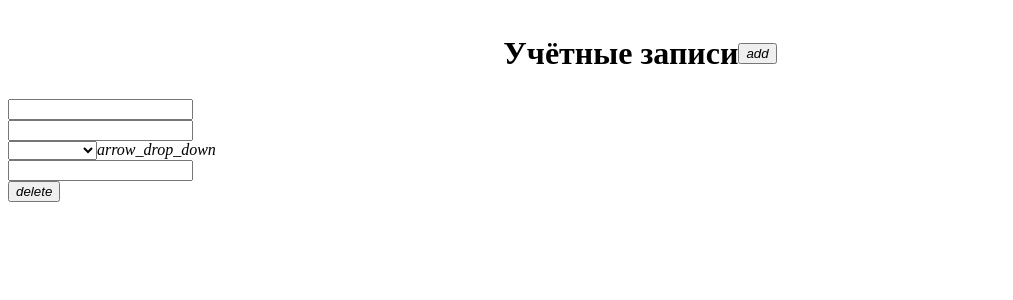
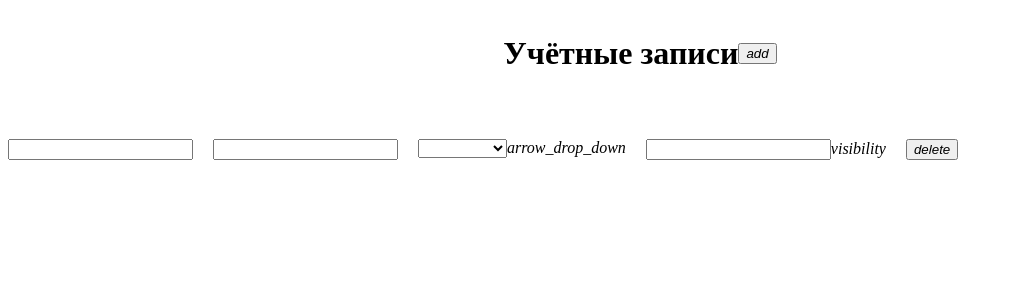
Before and after one commit to nasty23-star/selects, a Vue app: page / in a window 1280 px wide. Both pictures are taken after a click on the button "add". Shown: the top 300 px of the page, without its empty margins (0-1013 px from the left). Built offline with nearby package versions, Linux system fonts and the light colour scheme.

Commit message:
Инпут пароль сделан как пароль

```diff
--- a/src/components/VInput.vue
+++ b/src/components/VInput.vue
@@ -1,19 +1,20 @@
 <script setup lang="ts">
-const props = defineProps(['modelValue'])
+const props = defineProps(['modelValue', 'type'])
 const emit = defineEmits<{
   (e: 'update:modelValue', value: string): void
 }>()
 </script>
 <template>
-  <div class="field border input">
+  <div :class="props.type !== 'password' ? 'field border input' : 'field sufix border input'">
     <input
-      :value="props.modelValue"
+      :value="props.modelValue" :type="props.type"
       @input="emit('update:modelValue', ($event.target as HTMLInputElement).value)"
     />
+    <i v-if="props.type === 'password'">visibility</i>
   </div>
 </template>
 <style scoped>
 .input {
-  max-width: 300px;
+  margin: 0;
 }
 </style>
--- a/src/components/VNote.vue
+++ b/src/components/VNote.vue
@@ -40,14 +40,22 @@ watch(password, () => {
     <VInput v-model="flag" />
     <VInput v-model="login" />
     <VSelect v-model="selected" />
-    <VInput v-model="password" />
+    <VInput v-model="password" type="password" />
     <VButton
       @click="emit('deleteNote', note.id)"
-      class="border square tertiary-border tertiary-text small medium-elevate"
+      class="border square tertiary-bordermedium large tertiary-text medium-elevate top"
     >
       <i>delete</i>
     </VButton>
   </div>
 </template>
 
-<style scoped></style>
+<style scoped>
+.container {
+  display: flex;
+  align-items: flex-start;
+  gap: 20px;
+  margin-top: 40px;
+}
+
+</style>
```
